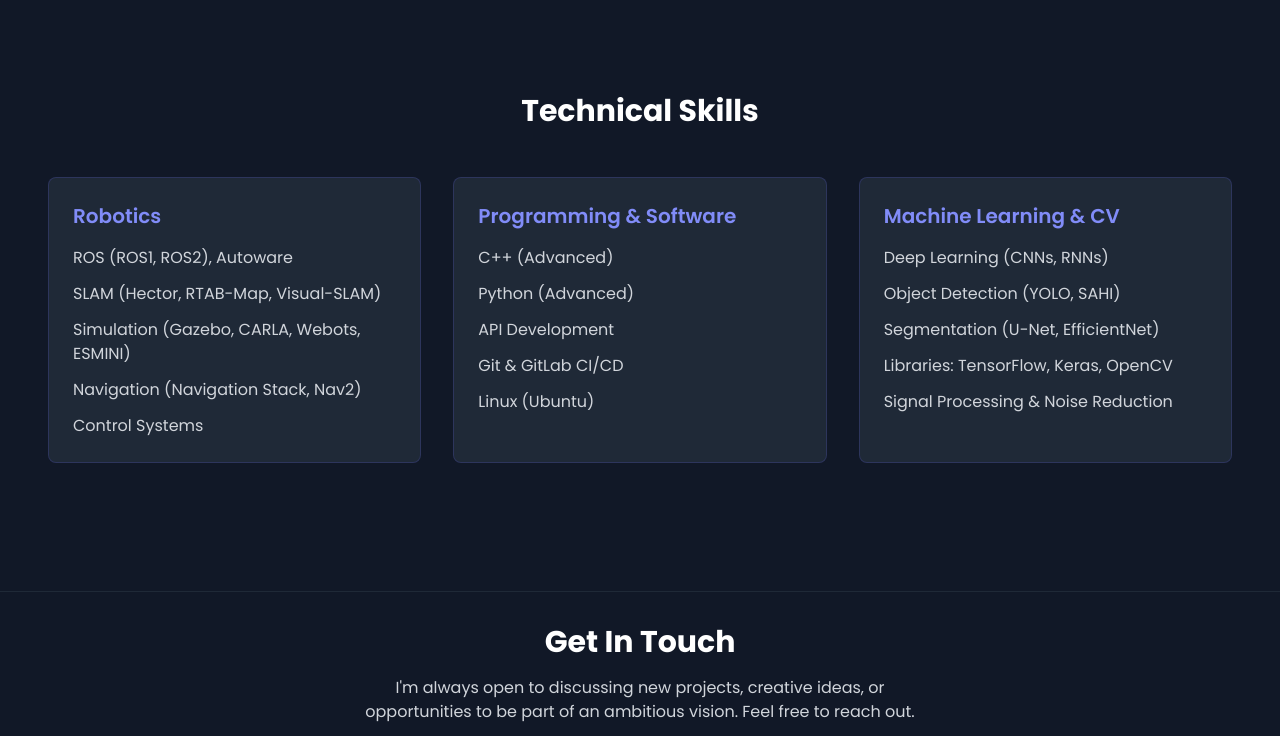
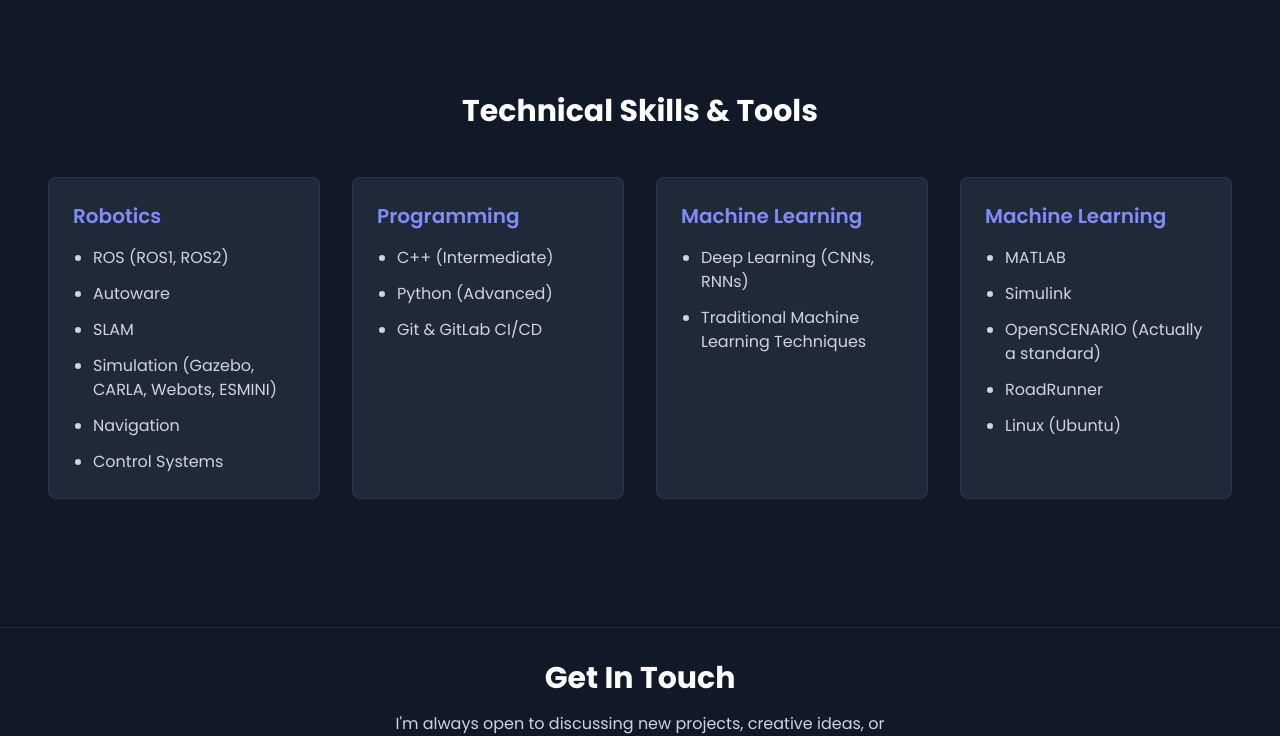
Before and after one commit to fatemehprhm/fatemehprhm.github.io, a plain HTML site: page index.html in a window 1280 px wide. Shown: the part 2363-3099 px from the top of the page. Drawn offline with nearby package versions, Linux system fonts and the light colour scheme; no server answers; animation ran at ten frames a second.

```diff
--- a/index.html
+++ b/index.html
@@ -181,39 +181,46 @@
 
         <!-- Skills Section -->
         <section id="skills" class="section">
-            <h2 class="text-3xl font-bold text-white text-center mb-12">Technical Skills</h2>
-            <div class="grid grid-cols-1 md:grid-cols-2 lg:grid-cols-3 gap-8">
+            <h2 class="text-3xl font-bold text-white text-center mb-12">Technical Skills & Tools</h2>
+            <div class="grid grid-cols-1 md:grid-cols-2 lg:grid-cols-4 gap-8">
                 <!-- Robotics -->
                 <div class="bg-gray-800 p-6 rounded-lg border border-indigo-500/20 hover:border-indigo-500/40 transition duration-300">
                     <h3 class="text-xl font-semibold text-indigo-400 mb-4">Robotics</h3>
-                    <ul class="space-y-3">
-                        <li>ROS (ROS1, ROS2), Autoware</li>
-                        <li>SLAM (Hector, RTAB-Map, Visual-SLAM)</li>
+                    <ul class="list-disc pl-5 space-y-3">
+                        <li>ROS (ROS1, ROS2)</li>
+                        <li>Autoware</li>
+                        <li>SLAM</li>
                         <li>Simulation (Gazebo, CARLA, Webots, ESMINI)</li>
-                        <li>Navigation (Navigation Stack, Nav2)</li>
+                        <li>Navigation</li>
                         <li>Control Systems</li>
                     </ul>
                 </div>
                 <!-- Programming -->
                 <div class="bg-gray-800 p-6 rounded-lg border border-indigo-500/20 hover:border-indigo-500/40 transition duration-300">
-                    <h3 class="text-xl font-semibold text-indigo-400 mb-4">Programming & Software</h3>
-                    <ul class="space-y-3">
-                        <li>C++ (Advanced)</li>
+                    <h3 class="text-xl font-semibold text-indigo-400 mb-4">Programming</h3>
+                    <ul class="list-disc pl-5 space-y-3">
+                        <li>C++ (Intermediate)</li>
                         <li>Python (Advanced)</li>
-                        <li>API Development</li>
                         <li>Git & GitLab CI/CD</li>
-                        <li>Linux (Ubuntu)</li>
                     </ul>
                 </div>
                 <!-- Machine Learning -->
                 <div class="bg-gray-800 p-6 rounded-lg border border-indigo-500/20 hover:border-indigo-500/40 transition duration-300">
-                    <h3 class="text-xl font-semibold text-indigo-400 mb-4">Machine Learning & CV</h3>
-                    <ul class="space-y-3">
+                    <h3 class="text-xl font-semibold text-indigo-400 mb-4">Machine Learning</h3>
+                    <ul class="list-disc pl-5 space-y-3">
                         <li>Deep Learning (CNNs, RNNs)</li>
-                        <li>Object Detection (YOLO, SAHI)</li>
-                        <li>Segmentation (U-Net, EfficientNet)</li>
-                        <li>Libraries: TensorFlow, Keras, OpenCV</li>
-                        <li>Signal Processing & Noise Reduction</li>
+                        <li>Traditional Machine Learning Techniques</li>
+                    </ul>
+                </div>
+                <!-- Tools -->
+                <div class="bg-gray-800 p-6 rounded-lg border border-indigo-500/20 hover:border-indigo-500/40 transition duration-300">
+                    <h3 class="text-xl font-semibold text-indigo-400 mb-4">Machine Learning</h3>
+                    <ul class="list-disc pl-5 space-y-3">
+                        <li>MATLAB</li>
+                        <li>Simulink</li>
+                        <li>OpenSCENARIO (Actually a standard)</li>
+                        <li>RoadRunner</li>
+                        <li>Linux (Ubuntu)</li>
                     </ul>
                 </div>
             </div>
```
Also changed, not shown: 6 other files.
